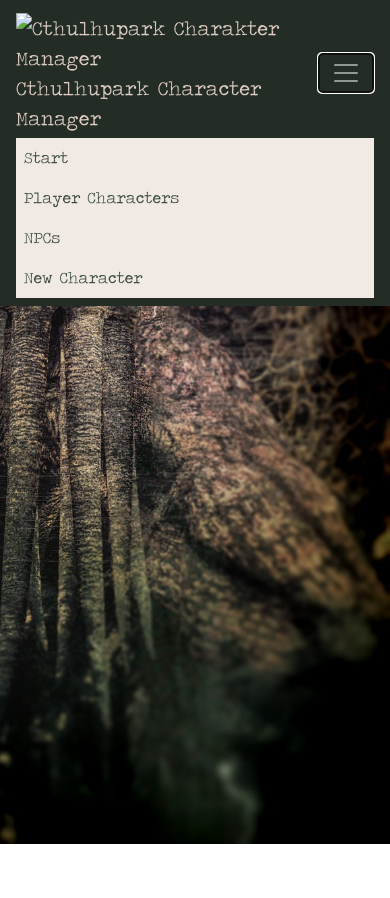
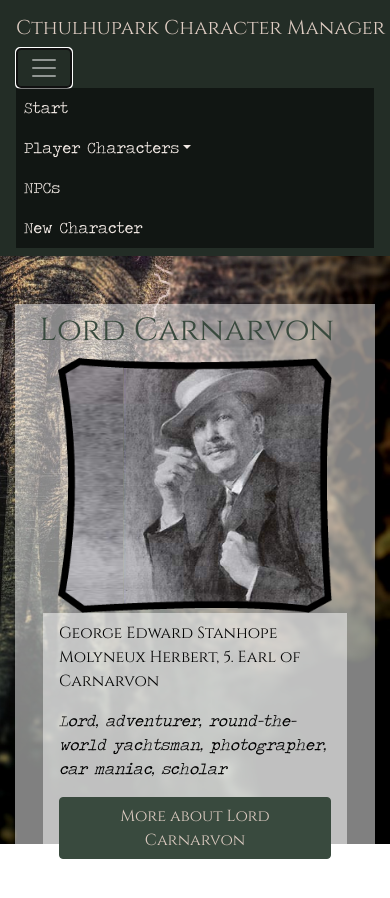
Before and after one commit to FeliOdras/Cthulhupark-Character-Manager, a website: page playerChars/lordcarnarvon.html in a window 390 px wide. Both pictures are taken after a click on the button "Toggle navigation". Before the commit the page ends 844 px from the top, so only its background shows below. Drawn offline with nearby package versions, Linux system fonts and the light colour scheme; a web font is replaced by a local one.

Commit message:
Created Image and Descrption Section for Character Sheet

```diff
--- a/assets/scss/custom-style.scss
+++ b/assets/scss/custom-style.scss
@@ -4,29 +4,10 @@
 @import "../../node_modules/@fontawesome/fontawesome-free/scss/fontawesome.scss";
 @import "partials/typo";
 @import "partials/backgrounds";
-@import "partials/sections";
+@import "partials/colors";
+@import "partials/chars";
 
-#mainNavigation {
-    a {
-        color: $primary;
 
-        &:hover {
-            color: $secondary;
-            background-color: $primary;
-        }
-    }
+img {
+    max-width: 100%;
 }
-
-.titleSection {
-    .navbar-brand {
-        white-space: normal;
-        max-width: 75%;
-
-        .h1 {
-
-            @media screen and (max-width: 576px) {
-                font-size: 2rem;
-            }
-        }
-    }
-}
--- /dev/null
+++ b/assets/scss/partials/_colors.scss
@@ -0,0 +1,3 @@
+.text-black {
+    color: $black;
+}
--- a/assets/scss/partials/_sections.scss
+++ b/assets/scss/partials/_sections.scss
@@ -1,3 +1,28 @@
+/*Title section */
+
+.titleSection {
+    .navbar-brand {
+        white-space: normal;
+    }
+}
+
+/* mainNavigation */
+
+#mainNavigation {
+    a {
+        color: $primary;
+
+        &:hover {
+            color: $secondary;
+            background-color: $primary;
+        }
+    }
+
+    .active {
+        background-color: $primary;
+    }
+}
+
 /*Start selectPC */
 
 #startSelectChar {
--- a/assets/scss/partials/_vars.scss
+++ b/assets/scss/partials/_vars.scss
@@ -3,6 +3,7 @@ $secondary: #DFCDC3;
 $light: lighten($secondary, 10);
 $dark: darken($primary, 10);
 $link-color: darken($secondary, 10);
+$black: #000;
 
 $trans-light:rgba(255, 255, 255, 0.5);
 $trans-dark:rgba(0, 0, 0, 0.5);
--- a/playerChars/lordcarnarvon.html
+++ b/playerChars/lordcarnarvon.html
@@ -12,29 +12,35 @@
     <script type="text/javascript" src="../node_modules/bootstrap/dist/js/bootstrap.bundle.min.js"></script>
 </head>
 
-<body class="characterSheet">
+<body>
     <header class="bg-dark mainHeader sticky-top">
         <section class="titleSection">
-            <nav class="navbar navbar-dark">
-                <a class="text-secondary d-block navbar-brand" href="start.html" class="border-0"><img src="assets/images/elder_sign_cthulhupark_logo.png"
-                        alt="Cthulhupark Charakter Manager" /> Cthulhupark Character Manager</a>
+            <nav class="navbar navbar-dark navbar-expand-lg justify-content-between">
+                <a class="text-secondary d-block navbar-brand headline" href="start.html" class="border-0"> Cthulhupark
+                    Character&nbsp;Manager</a>
                 <button class="navbar-toggler" type="button" data-toggle="collapse" data-target="#mainNavigation"
                     aria-controls="mainNavigation" aria-expanded="false" aria-label="Toggle navigation">
                     <span class="navbar-toggler-icon"></span>
                 </button>
-                <div class="collapse navbar-collapse bg-light px-2" id="mainNavigation">
-                    <ul class="navbar-nav mr-auto justify-content-end">
-                        <li class="nav-item active">
-                            <a class="nav-link" href="../start.html">Start</a>
+                <div class="collapse navbar-collapse bg-trans-dark px-2 col-lg-6" id="mainNavigation">
+                    <ul class="navbar-nav mr-auto">
+                        <li class="nav-item">
+                            <a class="nav-link text-light" href="start.html">Start</a>
+                        </li>
+                        <li class="nav-item  active">
+                            <a class="nav-link dropdown-toggle text-light" href="playerChars/" id="navPCDropdown" role="button"
+                                data-toggle="dropdown" aria-haspopup="true" aria-expanded="false">Player Characters</a>
+                            <div class="dropdown-menu bg-dark" aria-labelledby="navbarDropdown">
+                                <a class="dropdown-item text-light active" href="playerChars/lordcarnarvon.html">Lord
+                                    Carnarvon</a>
+                            </div>
                         </li>
                         <li class="nav-item">
-                            <a class="nav-link" href="../playerChars.html">Player Characters</a>
+                            <a class="nav-link text-light" href="nonPlayerChars/">NPCs</a>
                         </li>
-                        <li class="nav-item">
-                            <a class="nav-link" href="../NPCs.html">NPCs</a>
-                        </li>
-                        <li class="nav-item">
-                            <a class="nav-link" href="../create.html">New Character</a>
+                        <li class="
+                                        nav-item">
+                            <a class="nav-link text-light" href="create.html">New Character</a>
                         </li>
                     </ul>
                 </div>
@@ -42,8 +48,31 @@
         </section>
     </header>
     <main class="container text-secondary py-5">
-
-
+        <article class="charactersheet bg-trans-light text-black py-2 px-4">
+            <h2 class="headline text-primary">Lord Carnarvon</h2>
+            <div class="row mx-1">
+                <section class="charProfilePicture col-lg-3 col-md-5 col-sm-12">
+                    <img src="../assets/images/ld_carnarvon.png" alt="Lord Carnarvon" class="w-100" />
+                </section>
+                <section class="charDescription col-lg-9 col-md-7 col-sm-12 bg-trans-light py-2 px-3">
+                    <p class="headline">George Edward Stanhope Molyneux Herbert, 5. Earl of Carnarvon</p>
+                    <p><em>Lord, adventurer, round-the-world yachtsman, photographer, car maniac, scholar </em></p>
+                    <a class="btn btn-primary text-secondary w-100 headline" data-toggle="collapse" href="#charDescDetails"
+                        role="button" aria-expanded="false" aria-controls="charDescDetails">More about Lord Carnarvon</a>
+                    <div class="collapse" id="charDescDetails">
+                        <p>Born on June 26th of 1866 in Highclere Castle he is part of the anglo-welsh dynasty Herbert
+                            and
+                            can look back on ancients back to King Edward III. and King Henry VII. As the only heir of
+                            his
+                            father Henry Herbert, 4th Earl of Carnarvon, he also wears the courtesy title Lord
+                            Porchester
+                            and was called "Porchy" by his family<br />
+                            Tought by home teachers he was already able at the age of ten to talk French to his mother
+                            and his educators</p>
+                    </div>
+                </section>
+            </div>
+        </article>
     </main>
 </body>
 
```
Also changed, not shown: assets/css/custom-style.css, assets/scss/partials/_chars.scss (added), assets/scss/partials/_mainNavigation.scss (deleted).
